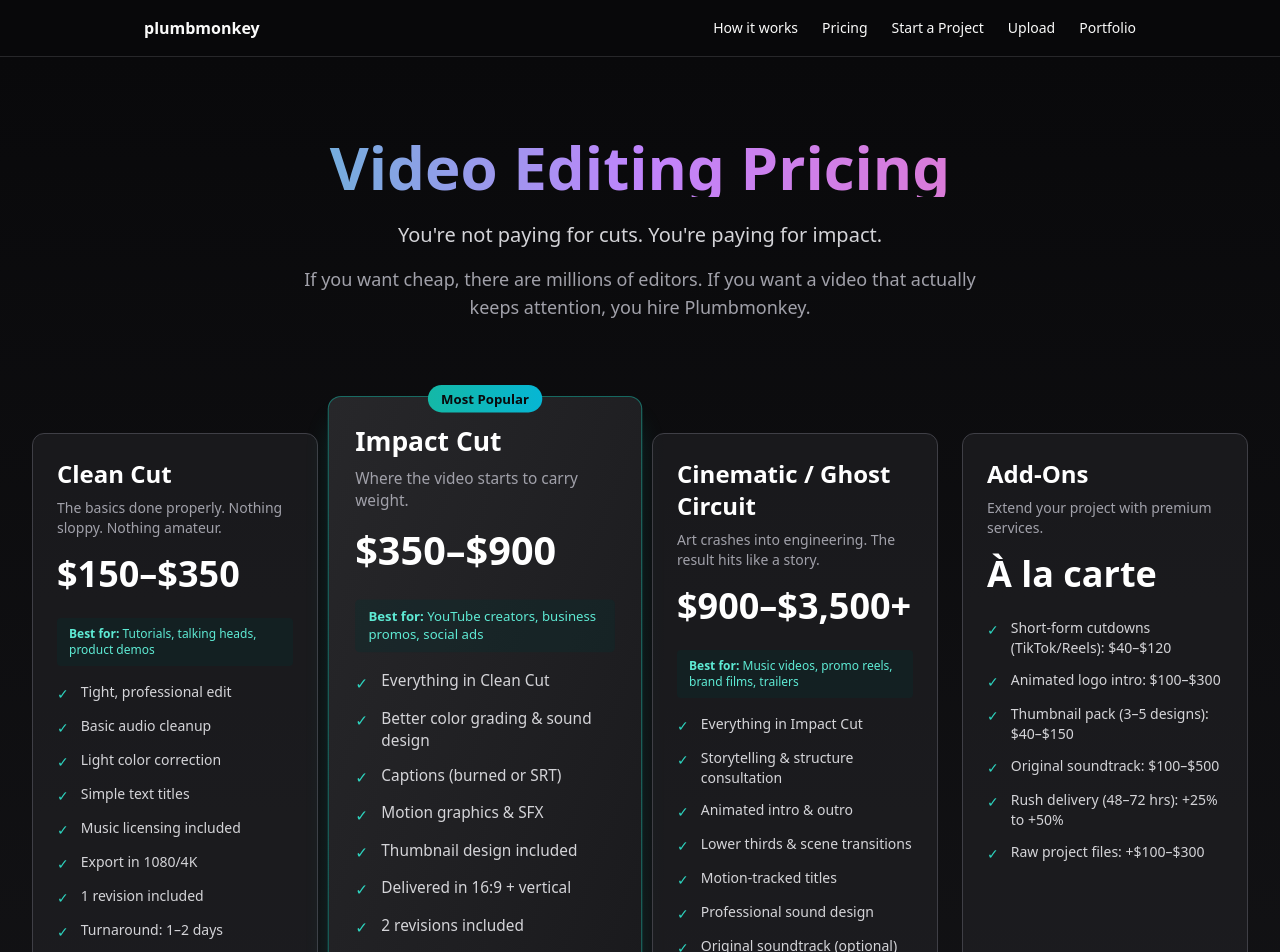
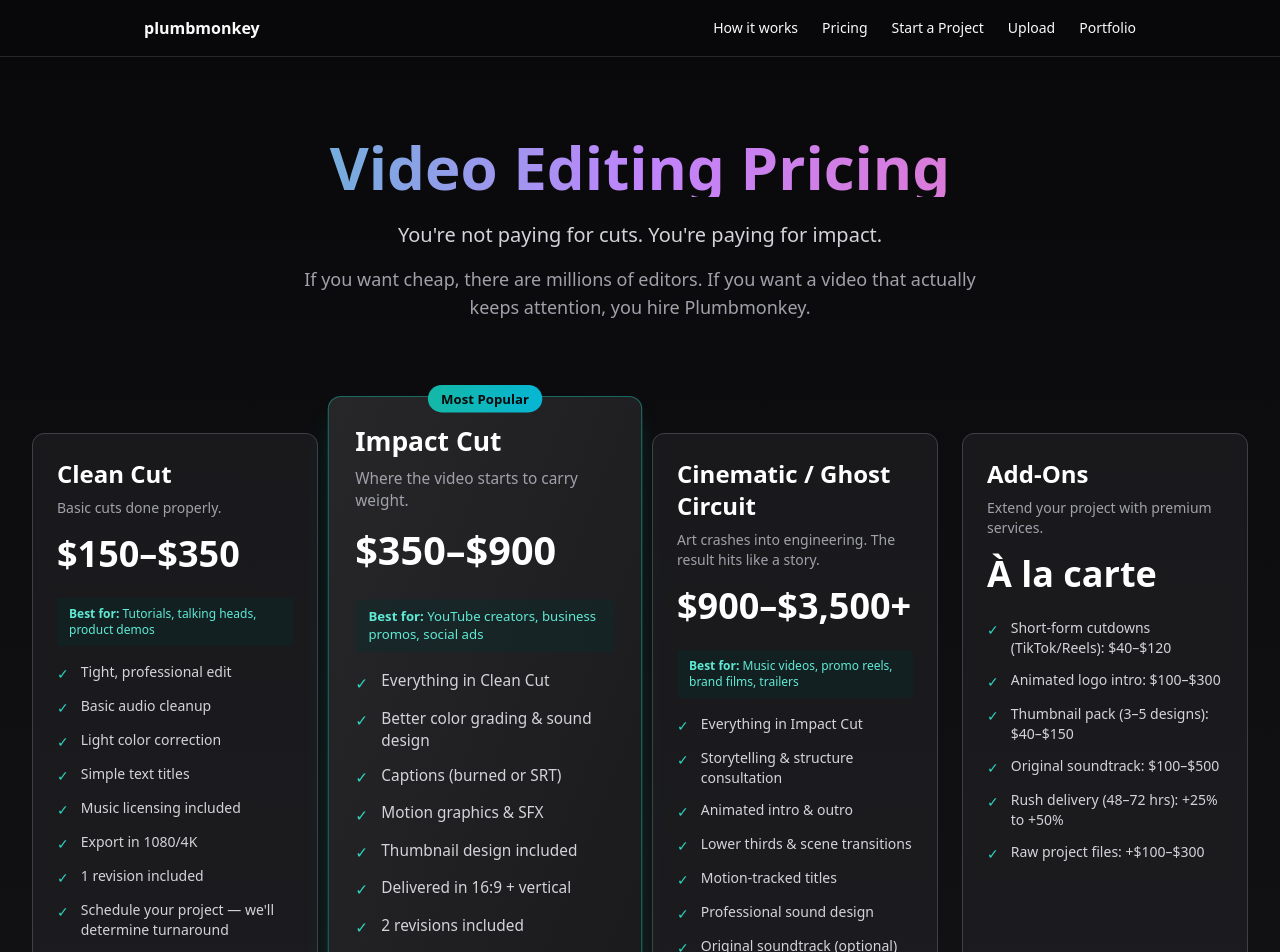
Before and after one commit to PlumbMonkey/plumbmonkey-site, a Next.js app: page /pricing in a window 1280 px wide. Shown: the top 952 px of the page. Built offline with nearby package versions, Linux system fonts and the light colour scheme.

Commit message:
Refine Clean Cut tier messaging - 'Basic cuts done properly' and scheduling-based turnaround

```diff
--- a/data/tiers.ts
+++ b/data/tiers.ts
@@ -2,7 +2,7 @@
   {
     name: "Clean Cut",
     price: "$150–$350",
-    description: "The basics done properly. Nothing sloppy. Nothing amateur.",
+    description: "Basic cuts done properly.",
     features: [
       "Tight, professional edit",
       "Basic audio cleanup",
@@ -11,7 +11,7 @@
       "Music licensing included",
       "Export in 1080/4K",
       "1 revision included",
-      "Turnaround: 1–2 days",
+      "Schedule your project — we'll determine turnaround",
     ],
     ctaLabel: "Start a Project",
     ctaHref: "/onboarding?tier=clean-cut",
```
